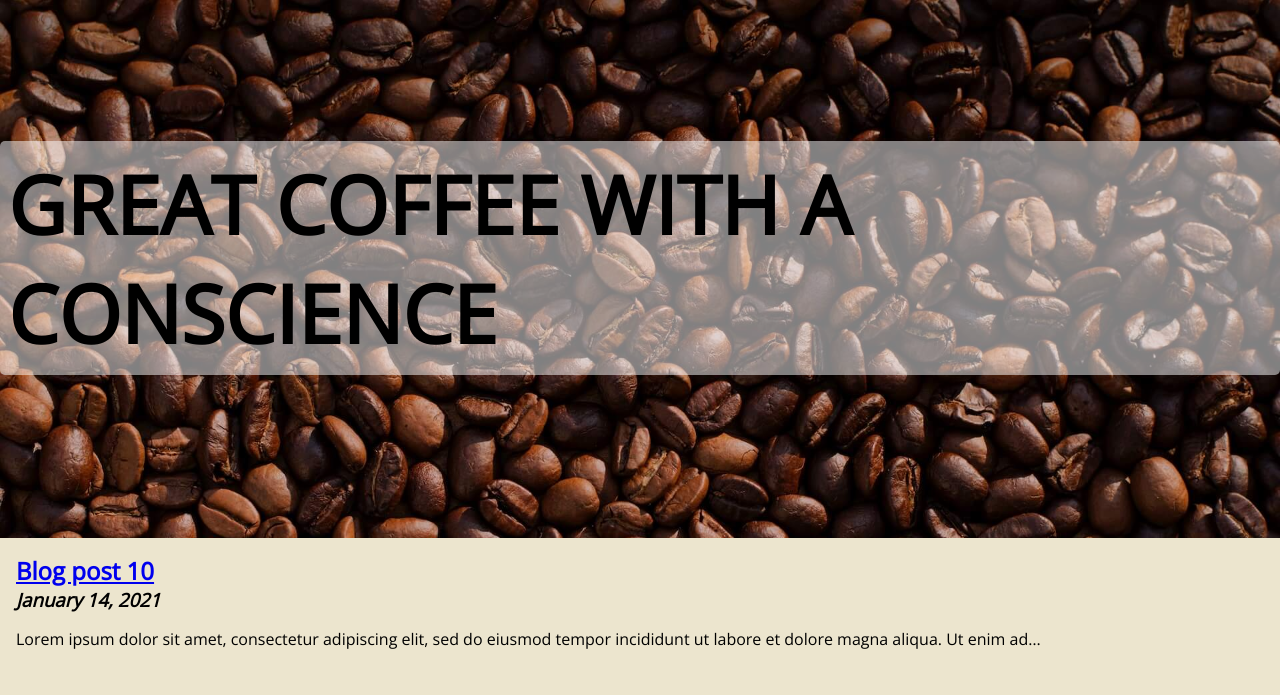
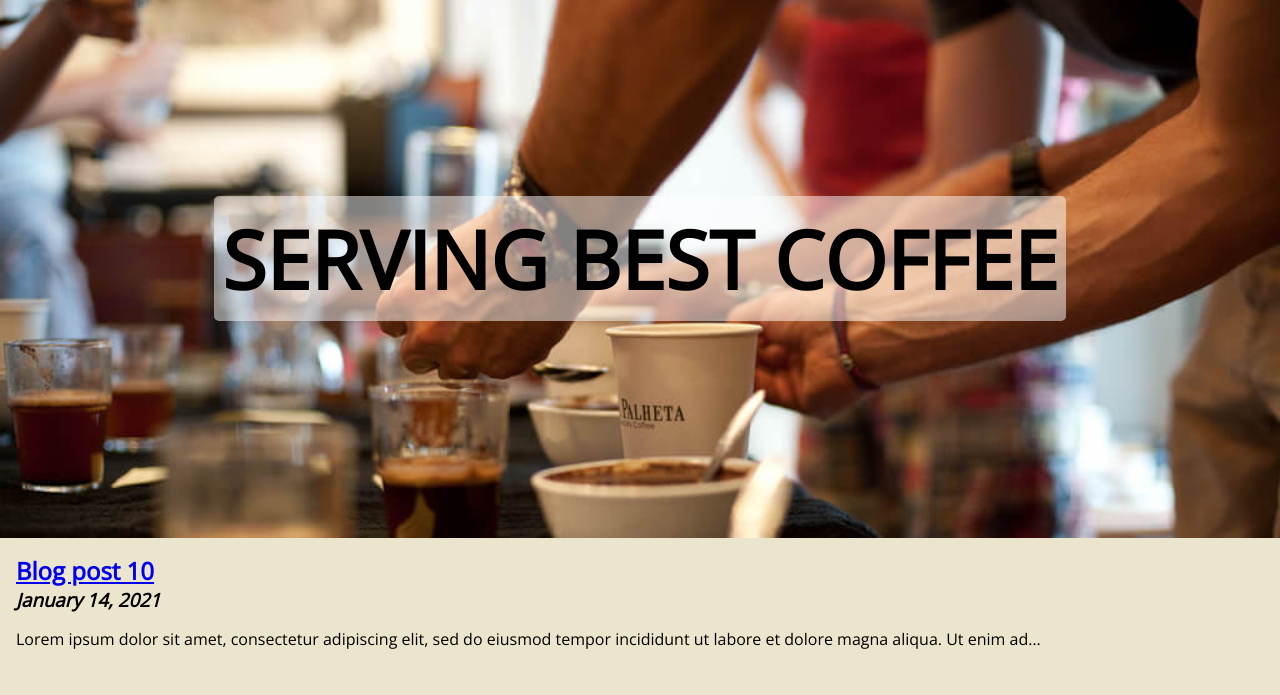
Before and after one commit to chomskim/coffee-shop, a Gatsby site: page / in a window 1280 px wide. Shown: the part 101-796 px from the top of the page. Built offline with nearby package versions, Linux system fonts and the light colour scheme; Gatsby itself is replaced by a stand-in of ours.

Commit message:
Update Pages “index-page”

```diff
--- a/src/pageData/index.md
+++ b/src/pageData/index.md
@@ -1,5 +1,5 @@
 ---
 contentKey: indexPage
-tagline: Great coffee with a conscience
-heroImage: /img/coffee-bean.jpg
+tagline: Serving best coffee
+heroImage: /img/coffee-serve.jpg
 ---
```
